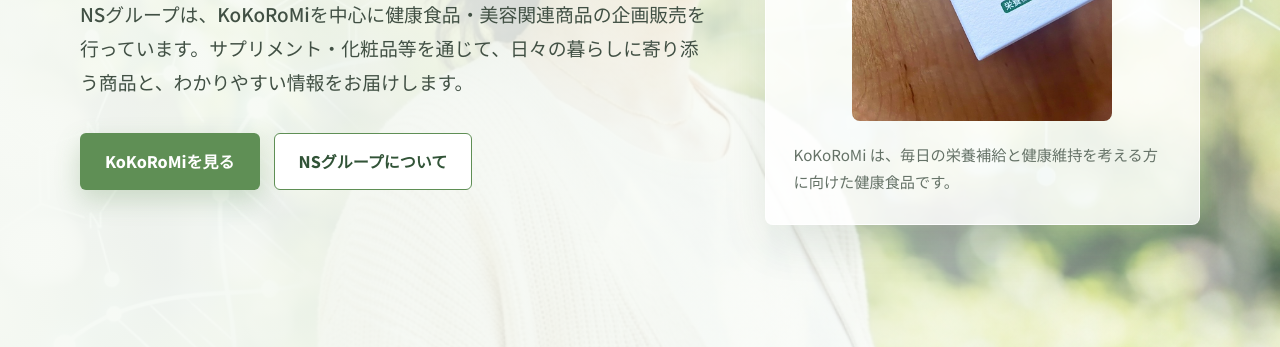
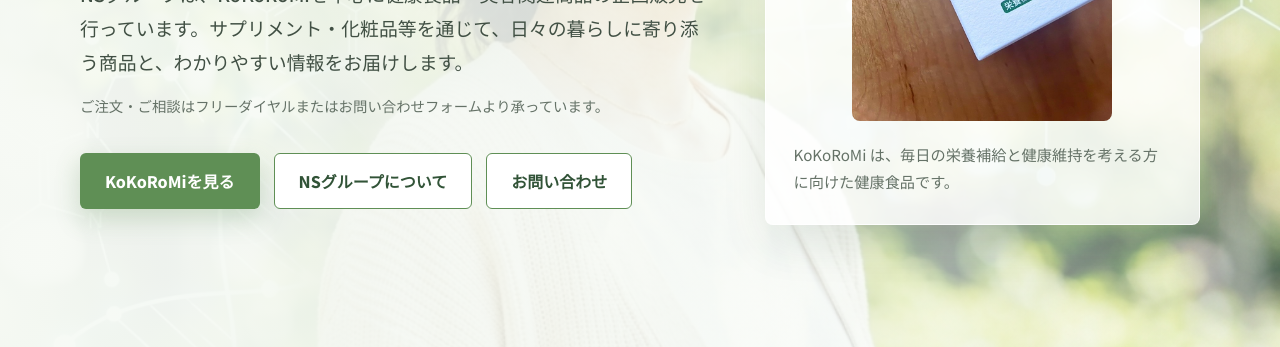
Before and after one commit to nitraiders/staging-supple-nihei, a website: page public/index.html in a window 1280 px wide. Shown: the part 453-800 px from the top of the page. Drawn offline with Linux system fonts and the light colour scheme.

Commit message:
Improve NS Group top inquiry CTA

```diff
--- a/public/index.html
+++ b/public/index.html
@@ -35,9 +35,11 @@
                     <p class="eyebrow">NS Group / KOKOROMI</p>
                     <h1>健やかな毎日を、<br>やさしく支える。</h1>
                     <p class="hero-lead">NSグループは、KoKoRoMiを中心に健康食品・美容関連商品の企画販売を行っています。サプリメント・化粧品等を通じて、日々の暮らしに寄り添う商品と、わかりやすい情報をお届けします。</p>
+                    <p class="small-note">ご注文・ご相談はフリーダイヤルまたはお問い合わせフォームより承っています。</p>
                     <div class="hero-actions">
                         <a class="btn btn-primary" href="product.html">KoKoRoMiを見る</a>
                         <a class="btn btn-outline" href="about.html">NSグループについて</a>
+                        <a class="btn btn-outline" href="contact.html">お問い合わせ</a>
                     </div>
                 </div>
                 <aside class="hero-panel">
```
